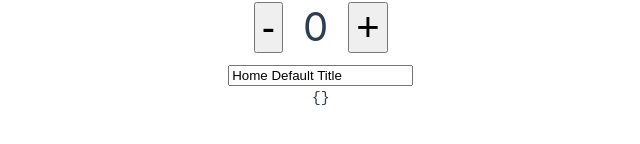
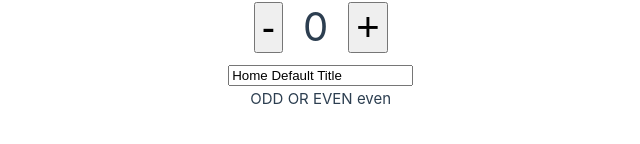
Before and after one commit to lpeinado/vue-composition-api, a Vue app: page / in a window 1280 px wide. Shown: the part 404-548 px from the top of the page, without its empty margins (194-834 px from the left). Built offline with nearby package versions, Linux system fonts and the light colour scheme.

Commit message:
main: odd even computed property based on data.

```diff
--- a/src/views/HomeView.vue
+++ b/src/views/HomeView.vue
@@ -8,11 +8,12 @@
       <button class="btn" @click="increaseCounter(3, $event)">+</button>
     </div>
     <input type="text" v-model="counterData.title" />
-    <pre>{{ eventObj }}</pre>
+    <!-- <pre>{{ eventObj }}</pre> -->
+    <p>ODD OR EVEN {{ oddOrEven }}</p>
   </div>
 </template>
 <script setup>
-  import { ref, reactive } from 'vue';
+  import { ref, reactive, computed } from 'vue';
   const appTitle = 'My amazing couter app';
   const counterData = reactive({
     counter: 0,
@@ -27,6 +28,10 @@
   }
   const decreaseCounter = amount => counterData.counter -= amount;
 
+  const oddOrEven = computed(() => {
+    return counterData.counter % 2 === 0 ? 'even' : 'odd';
+  });
+
 </script>
 
 <style>
```
